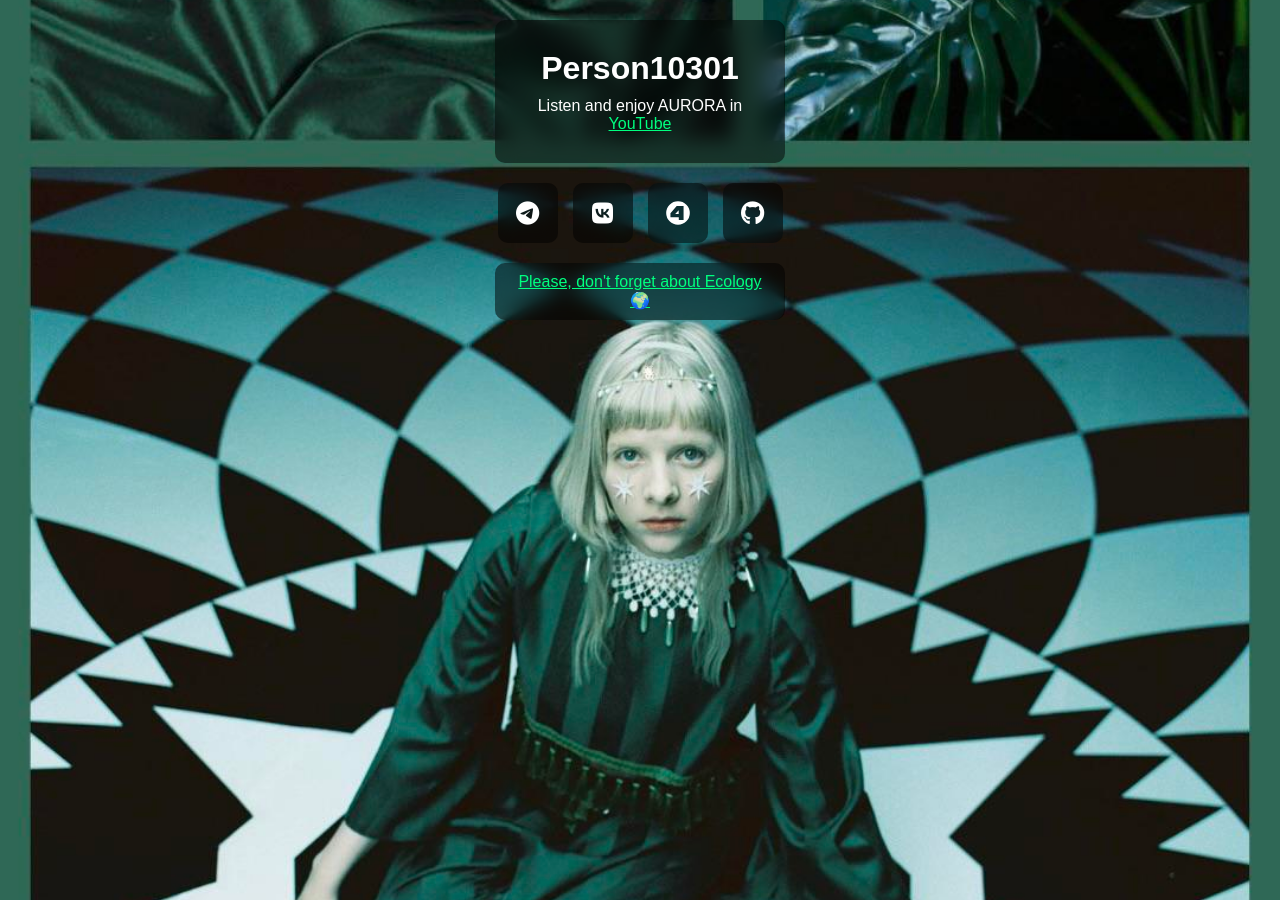
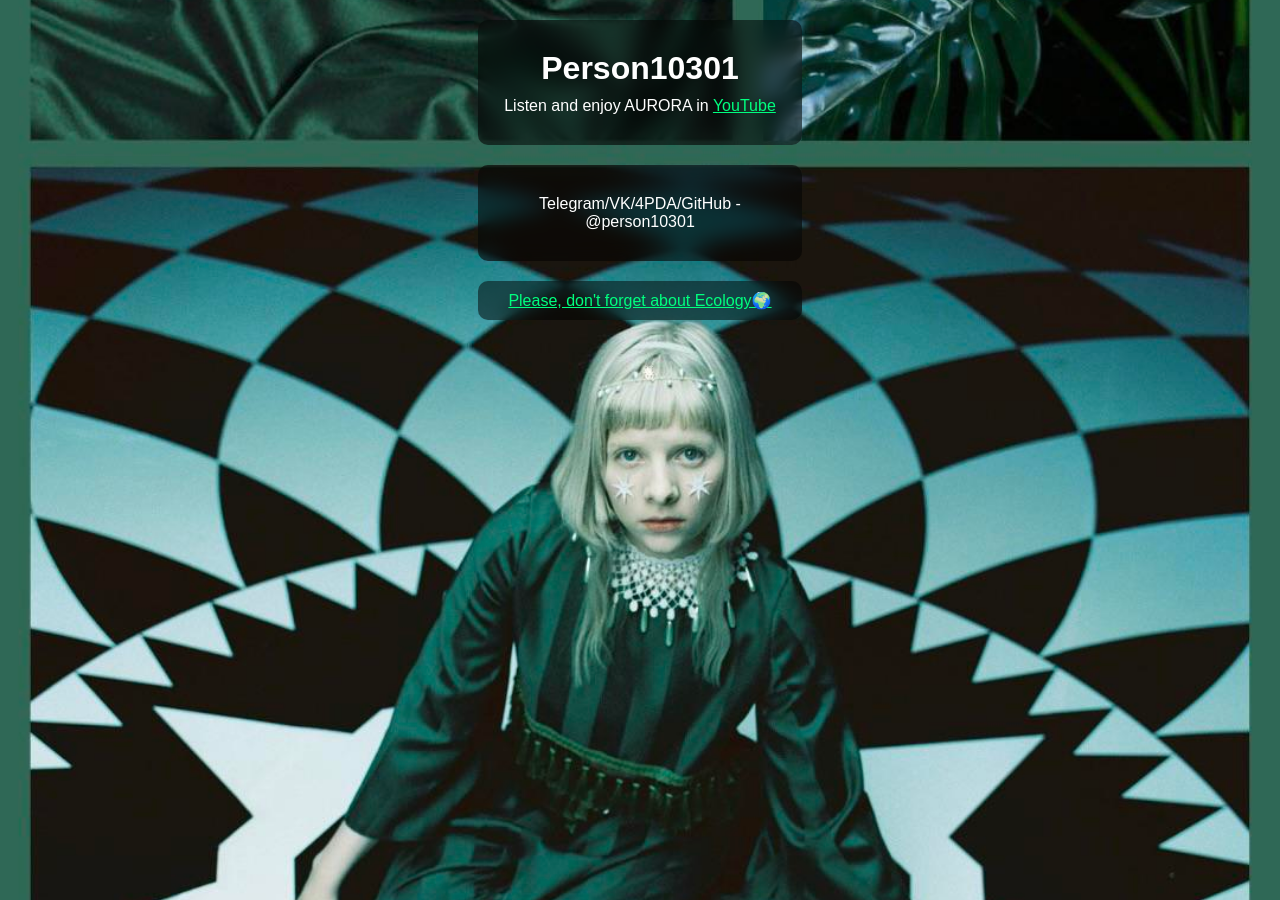
Before and after one commit to person10301/fox10301, a Jekyll site: the page built from index.md, in a window 1280 px wide. Built offline with Jekyll 4.4.1, drawn with Linux system fonts in a browser that asks for light colours; our own code applies the rules of GitHub Pages for plain Markdown files.

Commit message:
Update index.md

```diff
--- a/index.md
+++ b/index.md
@@ -11,16 +11,9 @@
     <p>Listen and enjoy AURORA in <a href="https://youtube.com/@auroramusic" class="link">YouTube</a>
     </p>
   </div>
-  <div class="button-container">
-    <a href="https://t.me/person10301" class="button"><i class="fab fa-telegram-plane"></i></a>
-    <a href="https://vk.com/person10301" class="button"><i class="fab fa-vk"></i></a>
-    <a href="https://4pda.to/forum/index.php?showuser=9050872" class="button">
-     <svg class="custom-icon" width="44" height="44" viewBox="0 0 108 108" xmlns="http://www.w3.org/2000/svg">
-        <path fill="#FFFFFF" d="m54 25a29 29 0 1 0 29 29 29 29 0 0 0-29-29zm13.69 45.92h-11.69l-.08-6.4h-20.45v-10l15.33-17.44h16.89z"/>
-        <path fill="#FFFFFF" d="m47.16 56.6 8.59.01v-9.56z"/>
-      </svg>
-    </a>
-    <a href="https://github.com/person10301" class="button"><i class="fab fa-github"></i></a>
+  <div class="content">
+    <p>Telegram/VK/4PDA/GitHub - @person10301
+    </p>
   </div>
   <div class="ecology-message">
     <p><a href="https://news.mongabay.com/" class="link">Please, don't forget about Ecology🌍</a></p>
```
